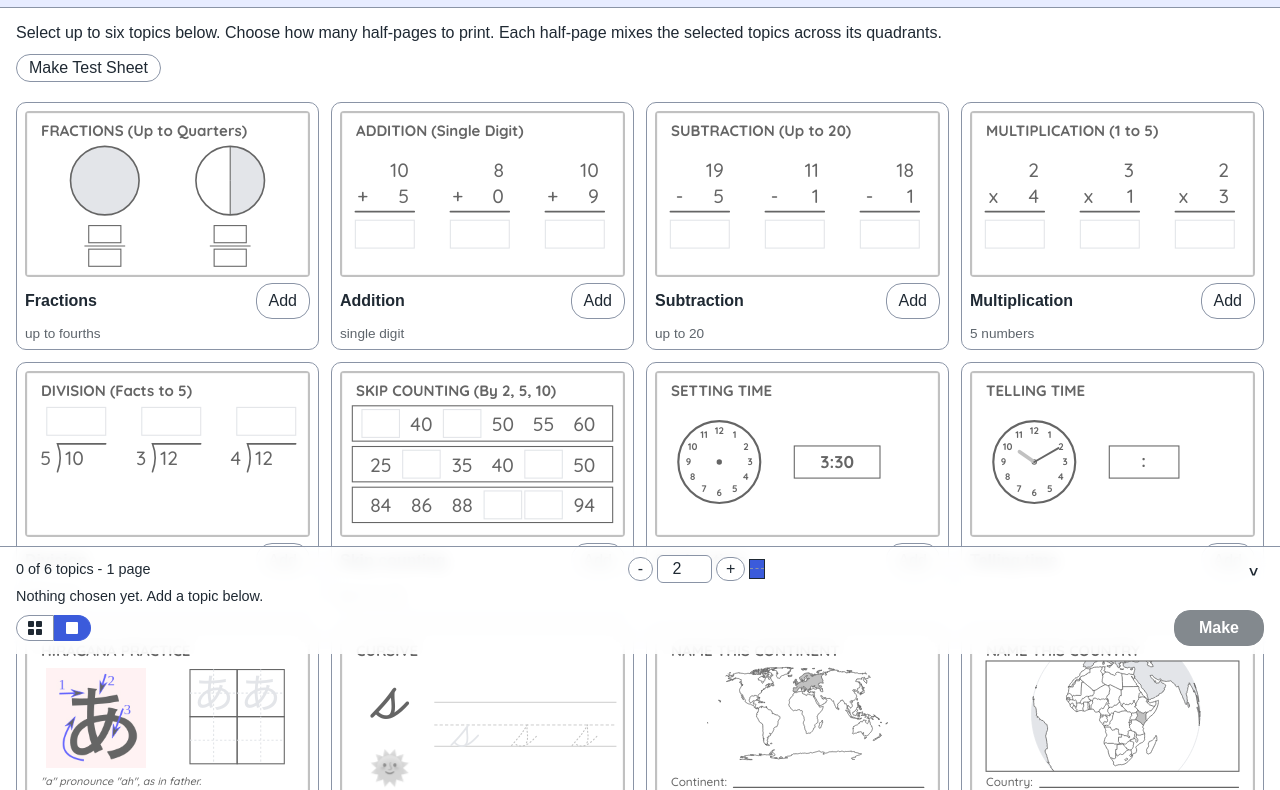
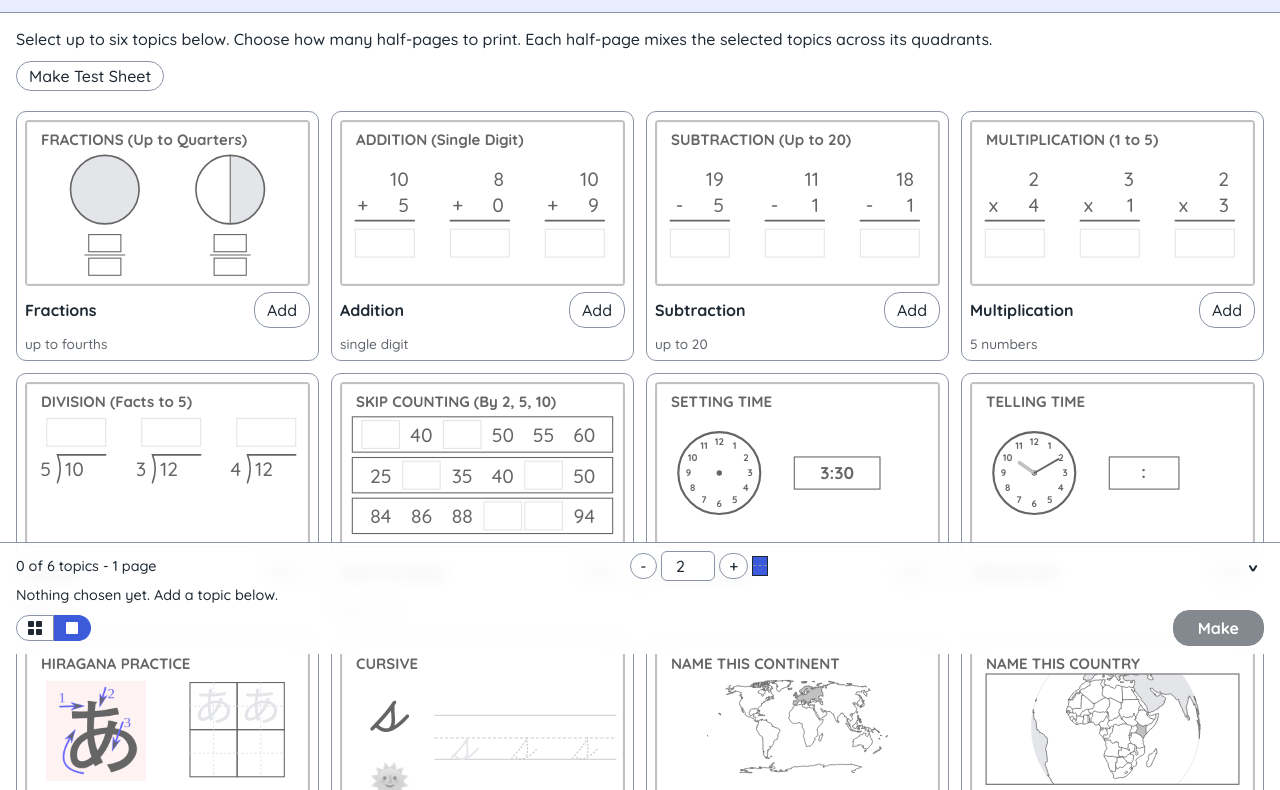
Before and after one commit to buzzingnat/daily-practice-sheet, a website with bundled scripts: page public/index.html in a window 1280 px wide. Shown: the part 146-936 px from the top of the page. Built offline with nearby package versions, Linux system fonts and the light colour scheme; a web font is replaced by a local one.

Commit message:
Set the page itself in Quicksand
The page switches from Arial to the worksheets' Quicksand, so the page
and its previews match. Both Quicksand faces use font-display: swap, so
the heading and introduction never sit blank while the font arrives.
The CSS font list and SANS_SERIF_FONT each note that the other repeats
them.

Co-Authored-By: Claude Opus 5.5 <noreply@anthropic.com>
Claude-Session: https://claude.ai/code/session_01QgLK48qaat7tnqpsx1UFrQ

```diff
--- a/public/css/styles.css
+++ b/public/css/styles.css
@@ -5,6 +5,7 @@
     src: url('../fonts/quicksand/Quicksand-Medium.ttf') format('truetype');
     font-style: normal;
     font-weight: 400;
+    font-display: swap;
 }
 
 @font-face {
@@ -12,6 +13,7 @@
     src: url('../fonts/quicksand/Quicksand-Bold.ttf') format('truetype');
     font-style: normal;
     font-weight: 700;
+    font-display: swap;
 }
 
 @font-face {
@@ -47,7 +49,9 @@ html, body {
     height: 100%;
     margin: 0;
     padding: 0;
-    font-family: Arial, sans-serif;
+    /* The worksheets' own Quicksand, so the page matches its previews. Mirrors SANS_SERIF_FONT in
+       constants.ts, which CSS cannot import: change both or neither. */
+    font-family: 'Quicksand', Helvetica, Arial, sans-serif;
     color: var(--dark-text);
     background: var(--page-background);
 }
--- a/src/constants.ts
+++ b/src/constants.ts
@@ -2,7 +2,8 @@
 export const SANS_SERIF_FAMILY = 'Quicksand';
 
 // For canvas font strings. The fallbacks show only if Quicksand fails to load, which the
-// startup loader treats as an error, so they are a seatbelt rather than a plan.
+// startup loader treats as an error, so they are a seatbelt rather than a plan. The page's
+// font-family in styles.css repeats this list, since CSS cannot import it: change both or neither.
 export const SANS_SERIF_FONT = `${SANS_SERIF_FAMILY}, Helvetica, Arial, sans-serif`;
 
 // jsPDF takes one family name, not a list, and knows only its built-in Helvetica until
```
